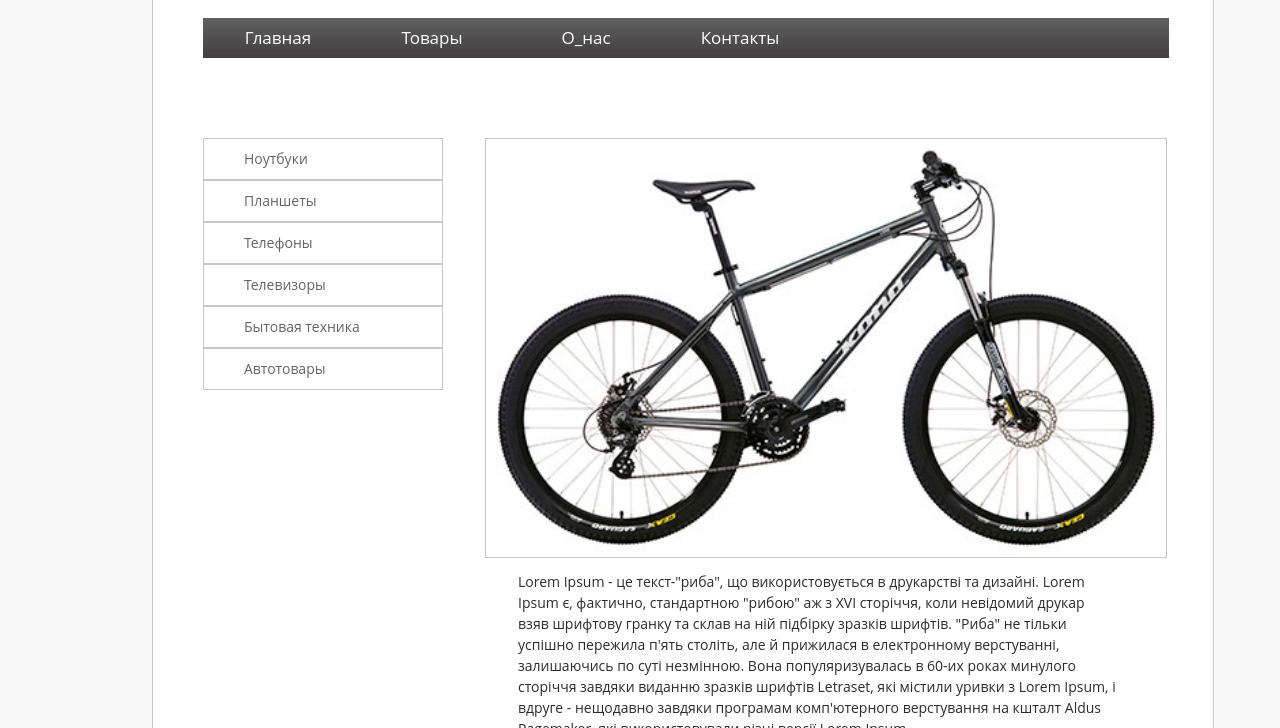
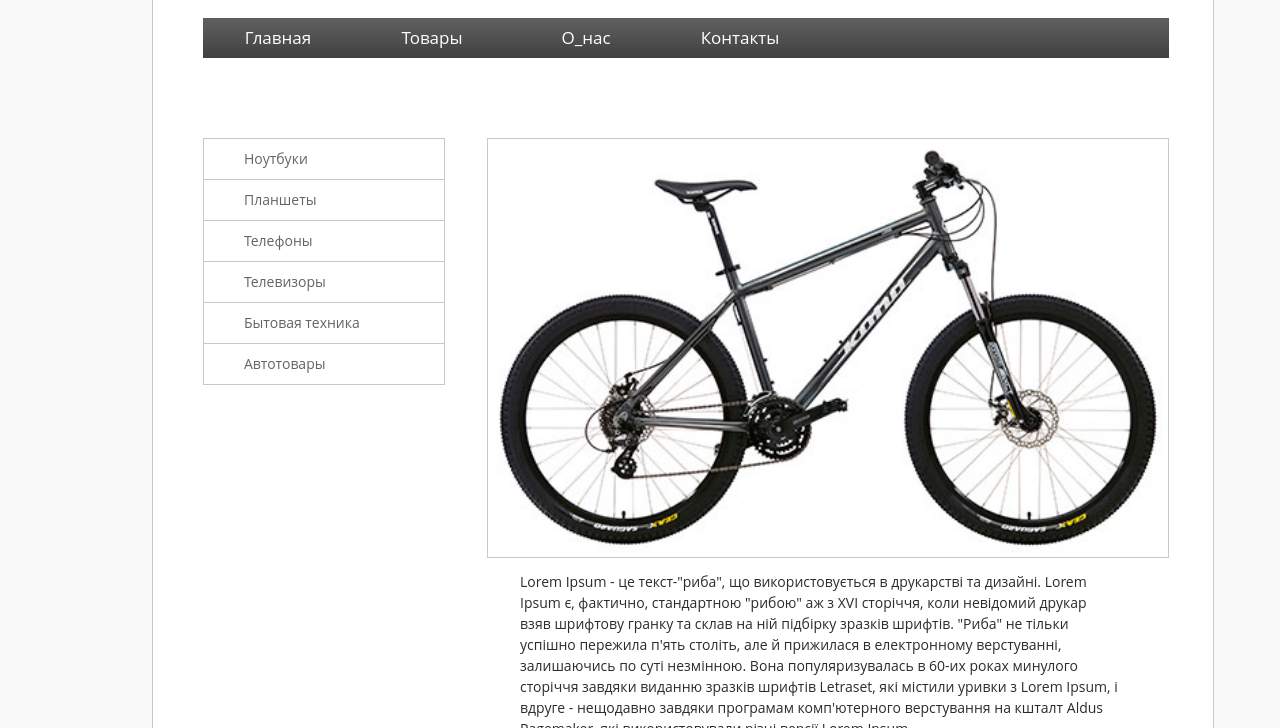
Before and after one commit to lesov20/Homework_3, a plain HTML site: page index.html in a window 1280 px wide. Shown: the part 72-800 px from the top of the page. Drawn offline with Linux system fonts and the light colour scheme.

Commit message:
doble border deleted

```diff
--- a/css/style.css
+++ b/css/style.css
@@ -65,12 +65,15 @@
 }
 #left_menu {
 	width: 240px;
+	border-left: 1px solid #c8c8c8;
+	border-right: 1px solid #c8c8c8;
+	border-bottom: 1px solid #c8c8c8;
 }
 #left_menu li a {
 	display: block;
 	padding:0px 0px 0px 40px;
 	height: 40px;
-	border:1px solid #c8c8c8;
+	border-top: 1px solid #c8c8c8;
 	font-family: Open Sans, sans-serif;
 	font-size: 14px;
 	line-height: 40px;
```
